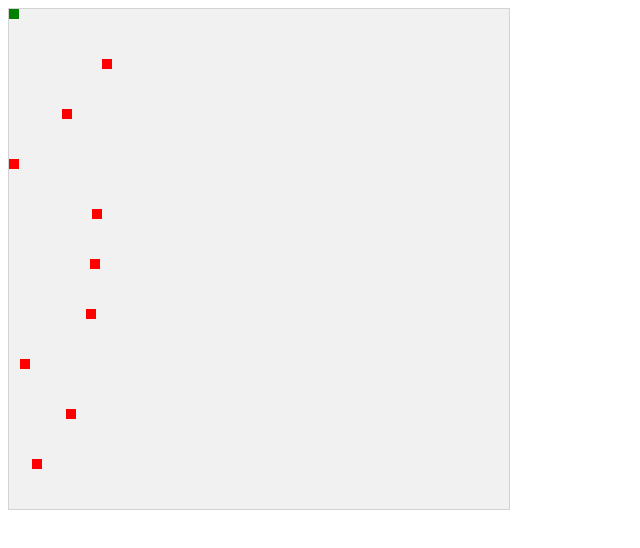
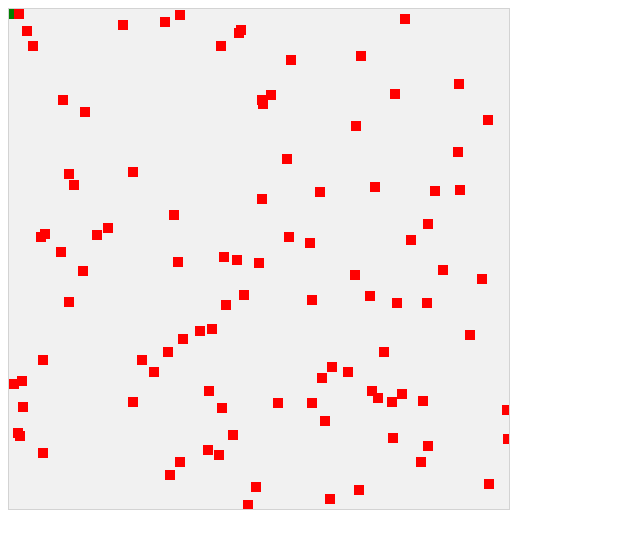
Before and after one commit to dugduy/htmlgame1, a plain HTML site: page index.html in a window 1280 px wide. Shown: the whole page, without its empty margins (0-640 px from the left). Drawn offline with Linux system fonts and the light colour scheme.

Commit message:
change red num

```diff
--- a/a.css
+++ b/a.css
@@ -18,6 +18,7 @@ button{
     border-radius: 10px;
     background-color: dodgerblue;
     transition-duration: 0.4s;
+    padding: 10px;
 }
 button:hover{
     color: dodgerblue;
--- a/a.js
+++ b/a.js
@@ -34,11 +34,11 @@ const canvas=document.querySelector('canvas')
         // default: console.log(code)
     }}
         })
-        for (i=1;i<=10;i++){
+        for (i=1;i<=100;i++){
             ctx.fillStyle='red'
             red_obj.push({
-                x: Math.floor(Math.random()*100),
-                y: i*50
+                x: Math.floor(Math.random()*500),
+                y: Math.floor(Math.random()*500),
             })
             ctx.fillRect(red_obj[red_obj.length-1]['x'],red_obj[red_obj.length-1]['y'],10,10)
         }
```
